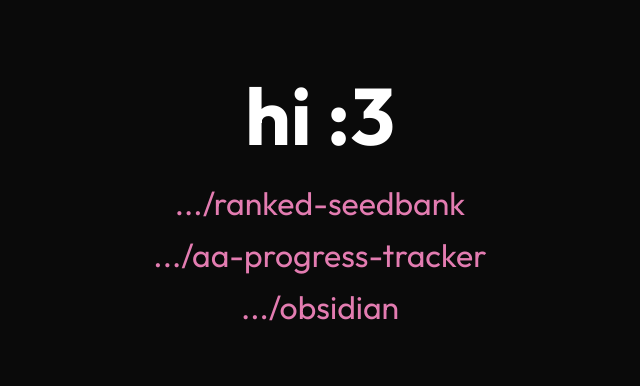
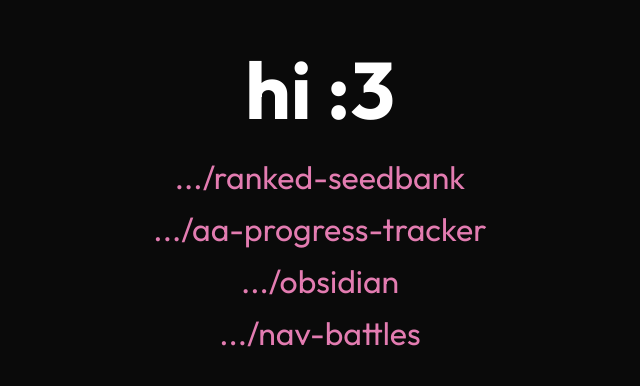
Before and after one commit to awesome-03/awesome-03.github.io, a plain HTML site: page index.html in a window 1280 px wide. Shown: the part 198-584 px from the top of the page, without its empty margins (320-960 px from the left). Drawn offline with Linux system fonts and the light colour scheme.

Commit message:
add nav battles

```diff
--- a/index.html
+++ b/index.html
@@ -33,6 +33,11 @@
                         .../obsidian
                     </a>
                 </li>
+                <li>
+                    <a href="https://awesomedev.site/nav-battles/">
+                        .../nav-battles
+                    </a>
+                </li>
             </ul>
         </div>
     </div>
```
